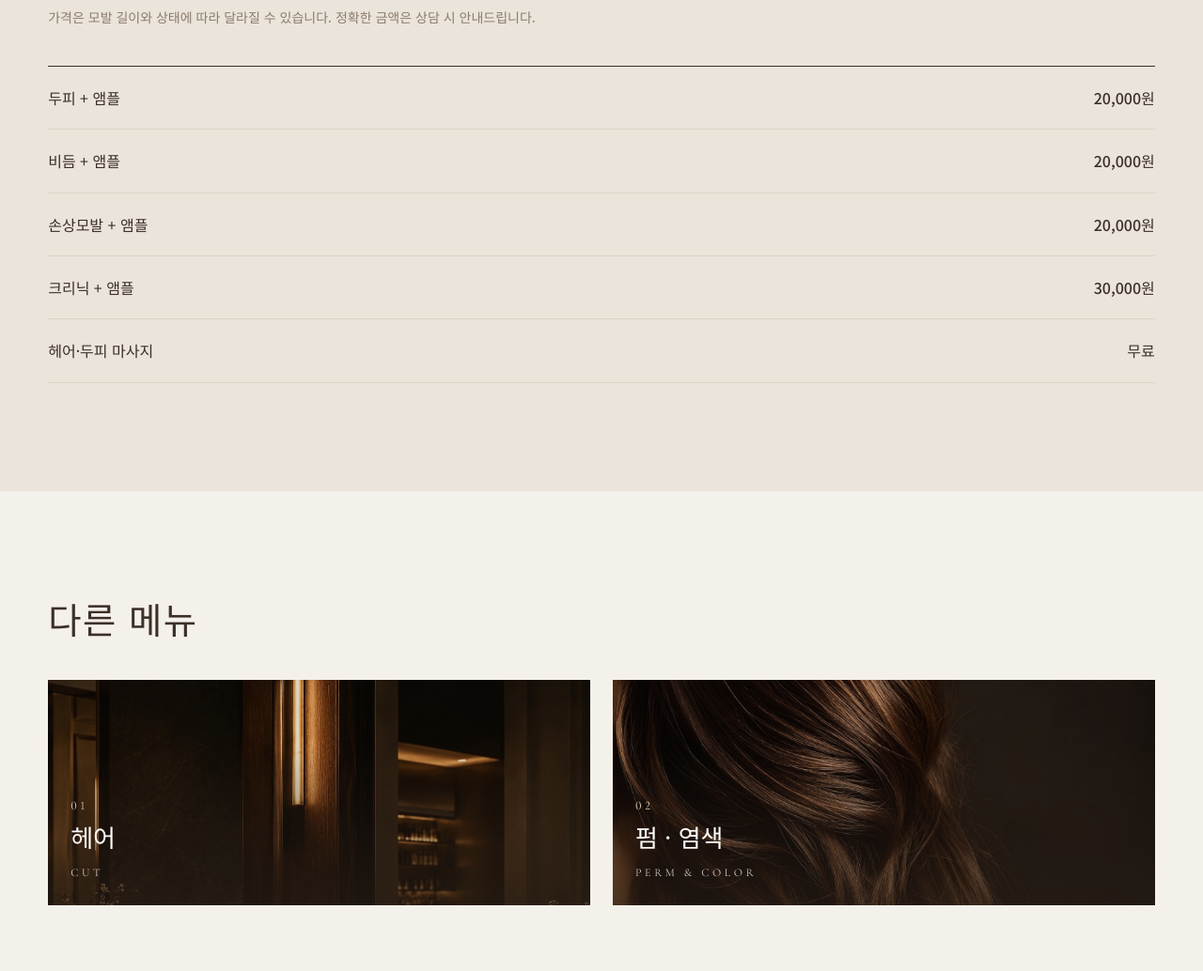
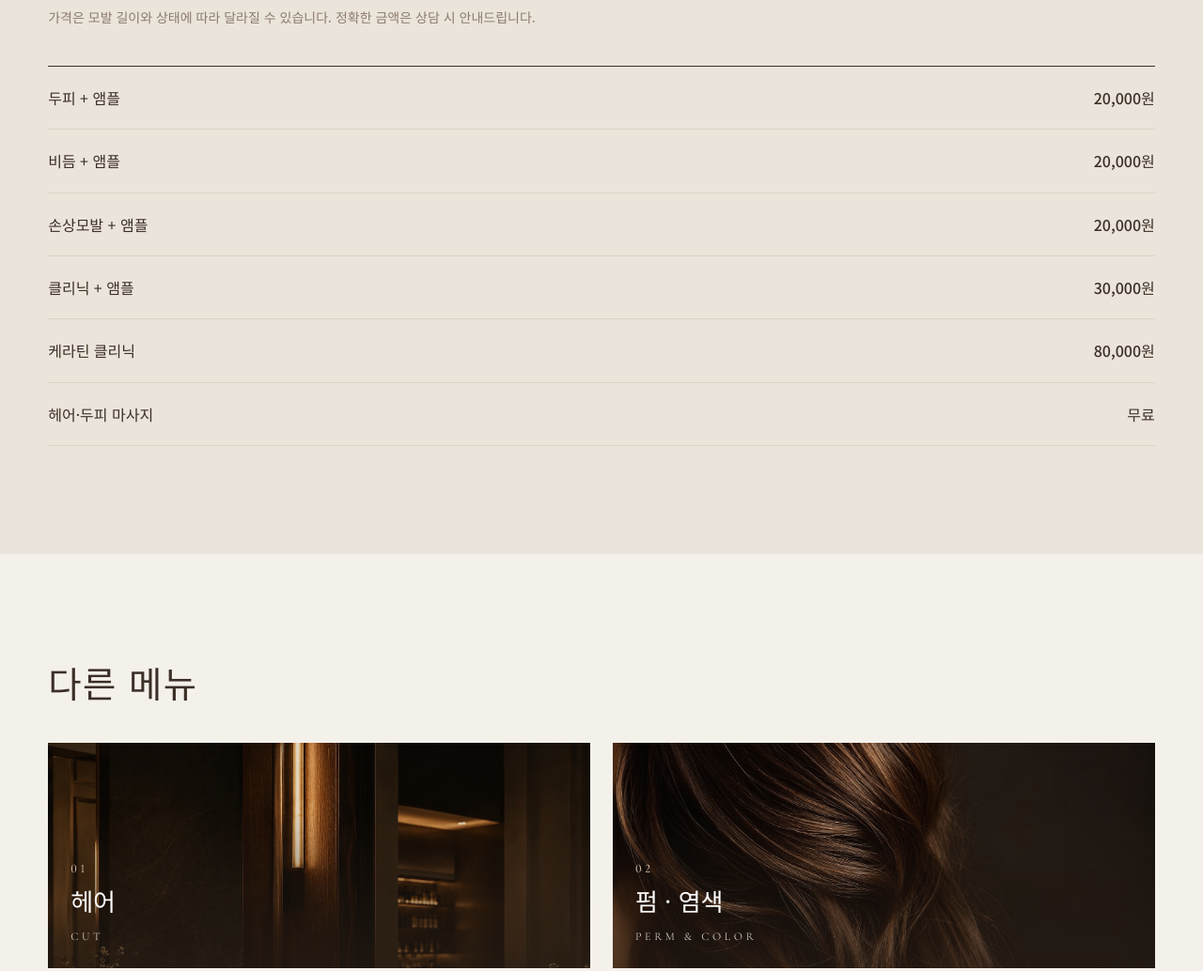
Before and after one commit to globalyeong323-coder/lium-hair, a plain HTML site: page care.html in a window 1280 px wide. Shown: the part 752-1786 px from the top of the page at 94% size. Drawn offline with nearby package versions, Linux system fonts and the light colour scheme.

Commit message:
Update service options and prices in care.html

```diff
--- a/care.html
+++ b/care.html
@@ -41,7 +41,7 @@
     <h2 class="section-title">메뉴 안내</h2>
     <p class="menu-note">가격은 모발 길이와 상태에 따라 달라질 수 있습니다. 정확한 금액은 상담 시 안내드립니다.</p>
   </div>
-  <ul class="price-list reveal"><li><span>두피 + 앰플</span><span class="price">20,000원</span></li><li><span>비듬 + 앰플</span><span class="price">20,000원</span></li><li><span>손상모발 + 앰플</span><span class="price">20,000원</span></li><li><span>크리닉 + 앰플</span><span class="price">30,000원</span></li><li><span>헤어·두피 마사지</span><span class="price">무료</span></li></ul>
+  <ul class="price-list reveal"><li><span>두피 + 앰플</span><span class="price">20,000원</span></li><li><span>비듬 + 앰플</span><span class="price">20,000원</span></li><li><span>손상모발 + 앰플</span><span class="price">20,000원</span></li><li><span>클리닉 + 앰플</span><span class="price">30,000원</span></li><li><span>케라틴 클리닉</span><span class="price">80,000원</span></li><li><span>헤어·두피 마사지</span><span class="price">무료</span></li></ul>
 </section>
 
 <section class="section theme-light" id="other" style="border-bottom:1px solid var(--line)">
@@ -111,7 +111,7 @@
       <div class="form-grid">
         <div class="field"><label for="r-name">이름</label><input id="r-name" name="name" placeholder="홍길동" autocomplete="name"></div>
         <div class="field"><label for="r-phone">연락처</label><input id="r-phone" name="phone" type="tel" inputmode="numeric" placeholder="010-0000-0000" autocomplete="tel"></div>
-        <div class="field"><label for="r-service">희망 시술</label><select id="r-service" name="service"><option value="">시술을 선택해 주세요</option><optgroup label="헤어"><option>남성컷</option><option>여성컷</option><option>학생컷</option><option>시니어컷</option><option>남성 디자인컷</option><option>여성 디자인컷</option></optgroup><optgroup label="펌 · 염색"><option>일반펌</option><option>시니어펌</option><option>히피펌</option><option>학생 헤어컷 + 다운펌</option><option>남성 헤어컷 + 다운펌</option><option>기본염색</option><option>시니어염색</option></optgroup><optgroup label="헤어케어"><option>두피 + 앰플</option><option>비듬 + 앰플</option><option>손상모발 + 앰플</option><option>크리닉 + 앰플</option></optgroup><option>상담 후 결정</option></select></div>
+        <div class="field"><label for="r-service">희망 시술</label><select id="r-service" name="service"><option value="">시술을 선택해 주세요</option><optgroup label="헤어"><option>남성컷</option><option>여성컷</option><option>학생컷</option><option>시니어컷</option><option>남성 디자인컷</option><option>여성 디자인컷</option></optgroup><optgroup label="펌 · 염색"><option>일반펌</option><option>시니어펌</option><option>히피펌</option><option>학생 헤어컷 + 다운펌</option><option>남성 헤어컷 + 다운펌</option><option>기본염색</option><option>시니어염색</option></optgroup><optgroup label="헤어케어"><option>두피 + 앰플</option><option>비듬 + 앰플</option><option>손상모발 + 앰플</option><option>클리닉 + 앰플</option><option>케라틴 클리닉</option></optgroup><option>상담 후 결정</option></select></div>
         <div class="field"><label for="r-date">희망 날짜</label><input id="r-date" name="date" type="date"></div>
         <div class="field"><label for="r-time">희망 시간</label><select id="r-time" name="time"><option value="">시간을 선택해 주세요</option><option>10:00</option><option>10:30</option><option>11:00</option><option>11:30</option><option>12:00</option><option>12:30</option><option>13:00</option><option>13:30</option><option>14:00</option><option>14:30</option><option>15:00</option><option>15:30</option><option>16:00</option><option>16:30</option><option>17:00</option><option>17:30</option><option>18:00</option><option>18:30</option><option>19:00</option></select></div>
         <div class="field"><label for="r-email">이메일 (선택)</label><input id="r-email" name="email" type="email" placeholder="you@example.com" autocomplete="email"></div>
```
